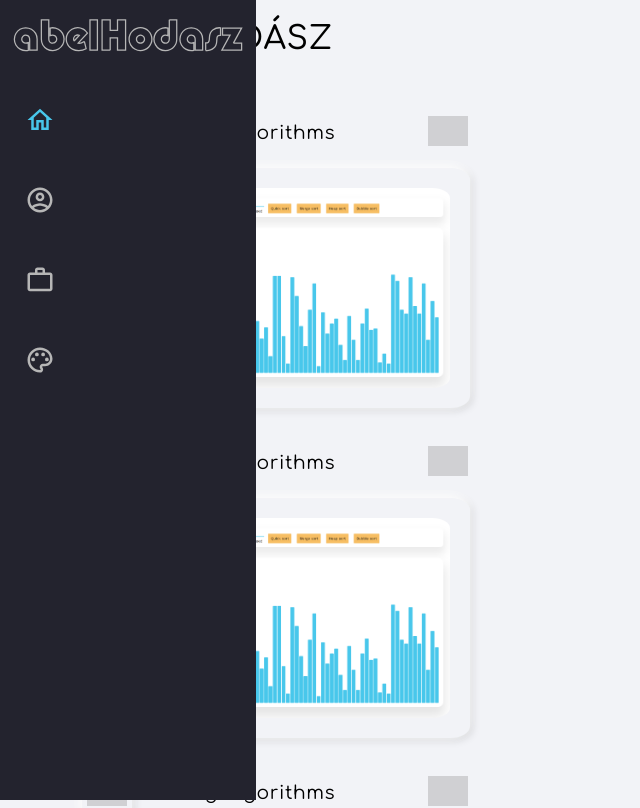
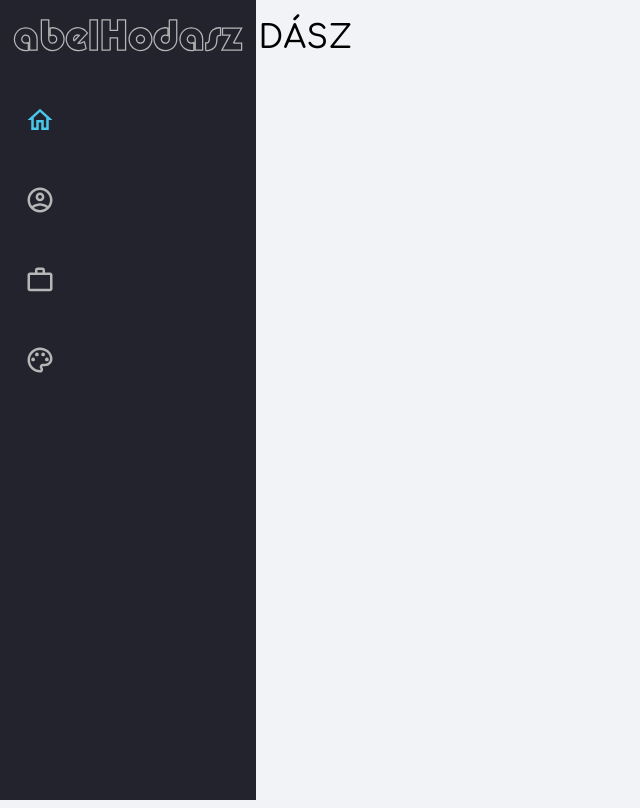
Before and after one commit to abelHodasz/abelHodasz, a React (Create React App) app: page / in a window 1280 px wide. Shown: the top 808 px of the page, without its empty margins (0-640 px from the left). Built offline with nearby package versions, Linux system fonts and the light colour scheme; grey boxes are pictures that could not be loaded.

Commit message:
Remove Projects from home

```diff
--- a/src/pages/Home/Home.js
+++ b/src/pages/Home/Home.js
@@ -1,13 +1,9 @@
 import React from "react";
 import "./Home.css";
-import ProjectSlider from "../../components/ProjectSlider/ProjectSlider";
 export default function Home() {
     return (
         <div className="home">
-            <h1>Ábel Hodász</h1>
-            <div className="projects-container">
-                <ProjectSlider />
-            </div>
+            <h1 className="title">Ábel Hodász</h1>
         </div>
     );
 }
```
